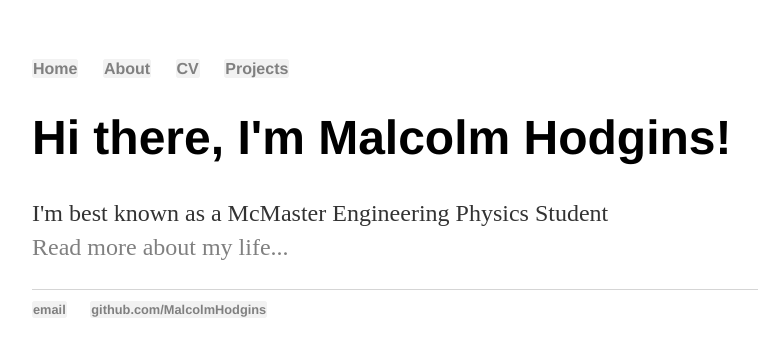
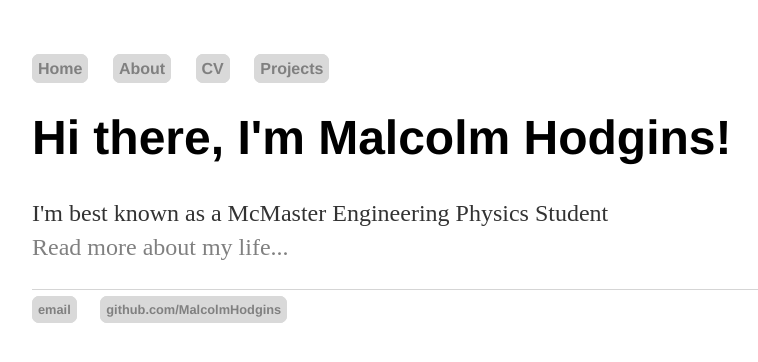
Before and after one commit to MalcolmHodgins/MalcolmHodgins.github.io, a Jekyll site: the page built from index.html, in a window 1280 px wide. Shown: the top 362 px of the page, without its empty margins (160-918 px from the left). Built offline with Jekyll 4.4.1, drawn with Linux system fonts in a browser that asks for light colours.

Commit message:
Update main.css

```diff
--- a/css/main.css
+++ b/css/main.css
@@ -11,9 +11,10 @@ nav ul, footer ul {
 nav ul li, footer ul li {
     display: inline;
     margin-right: 20px;
-    border:1px solid #f2f2f2;
-    border-radius: 3px;
-    background-color:#f2f2f2;
+    border:1px solid #d9d9d9;
+    border-radius: 7px;
+    background-color:#d9d9d9;
+    padding:5px;
 
 }
 a {
```
